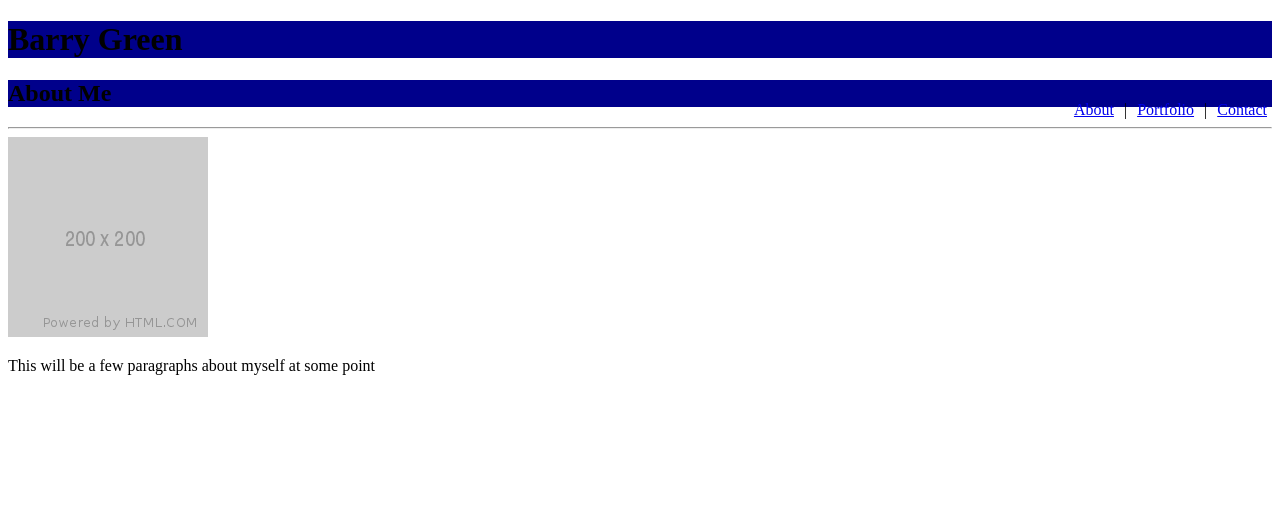
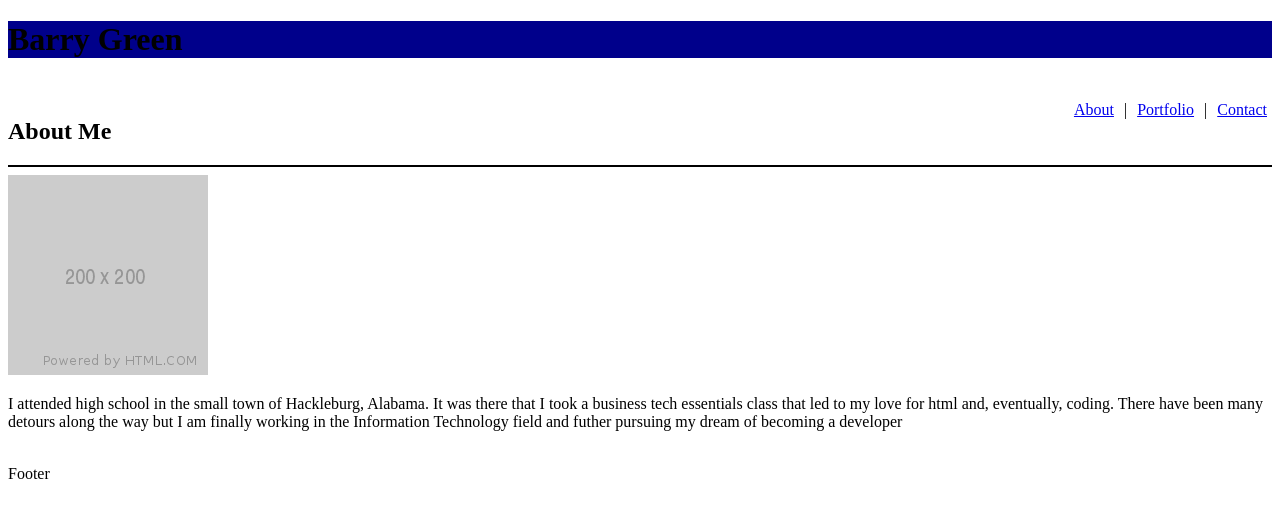
Before and after one commit to bgreen53/Basic-Portfolio, a plain HTML site: page index.html in a window 1280 px wide. Drawn offline with Linux system fonts and the light colour scheme.

Commit message:
finishing touches, word wrap needed

```diff
--- a/index.html
+++ b/index.html
@@ -26,22 +26,27 @@
 
 <body>
 
-<section>
+    <section>
+        <br>
+        <div>
+<h2>About Me</h2>
 
-<h1>About Me</h1>
-
-<hr>
+<hr color="black">
 
 <img src="assets/images/200.png">
-<p>This will be a few paragraphs about myself at some point</p>
+<p>I attended high school in the small town of Hackleburg, Alabama. It was there that I took a business tech essentials class that led to my love for html and, eventually, coding.
+    There have been many detours along the way but I am finally working in the Information Technology field and futher pursuing my dream of becoming a developer
+</p>
 
 
-</section>
+<br>
+    </div>
+    </section>
 
 
 </body>
 
-<footer></footer>
+<footer>Footer</footer>
 
 
 
```
